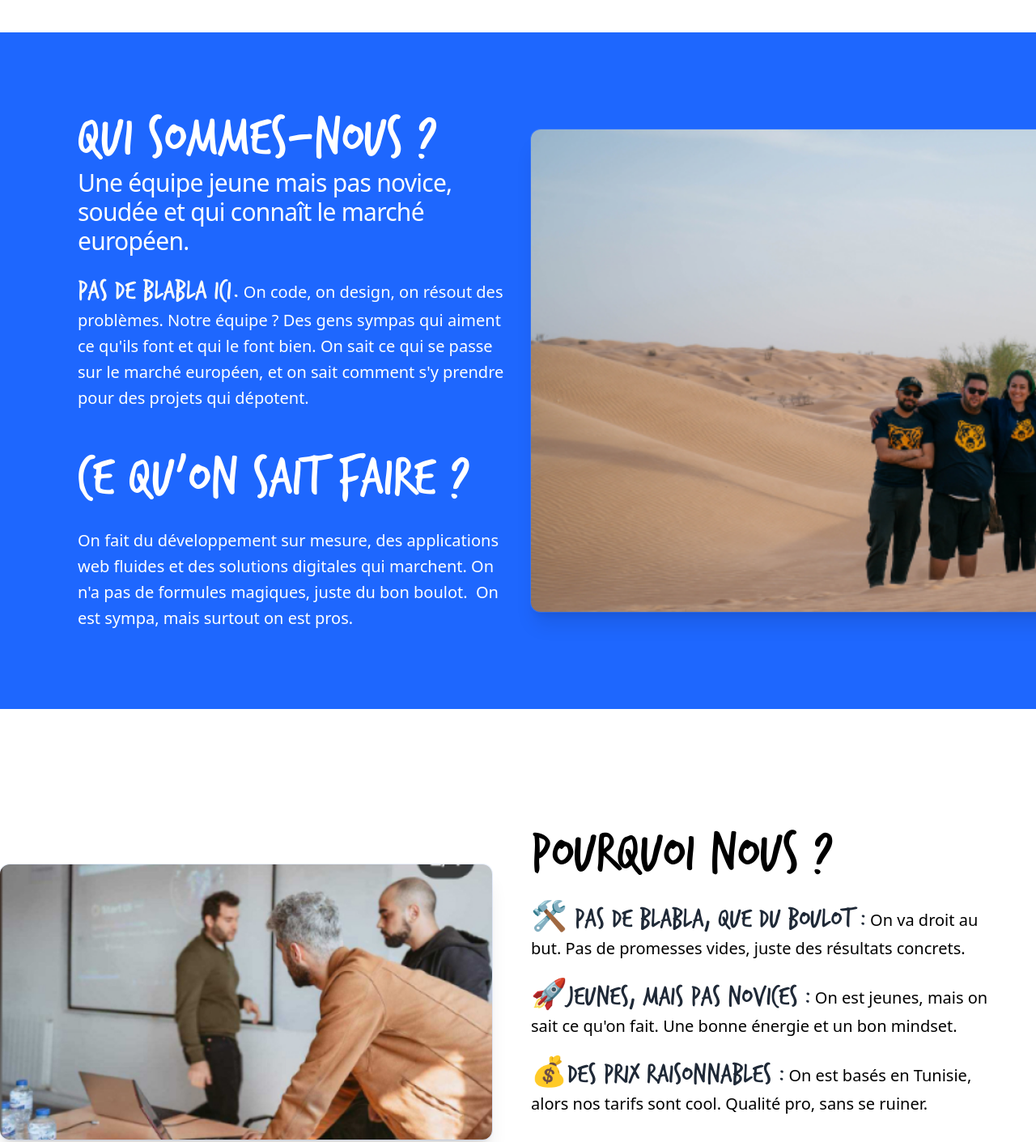
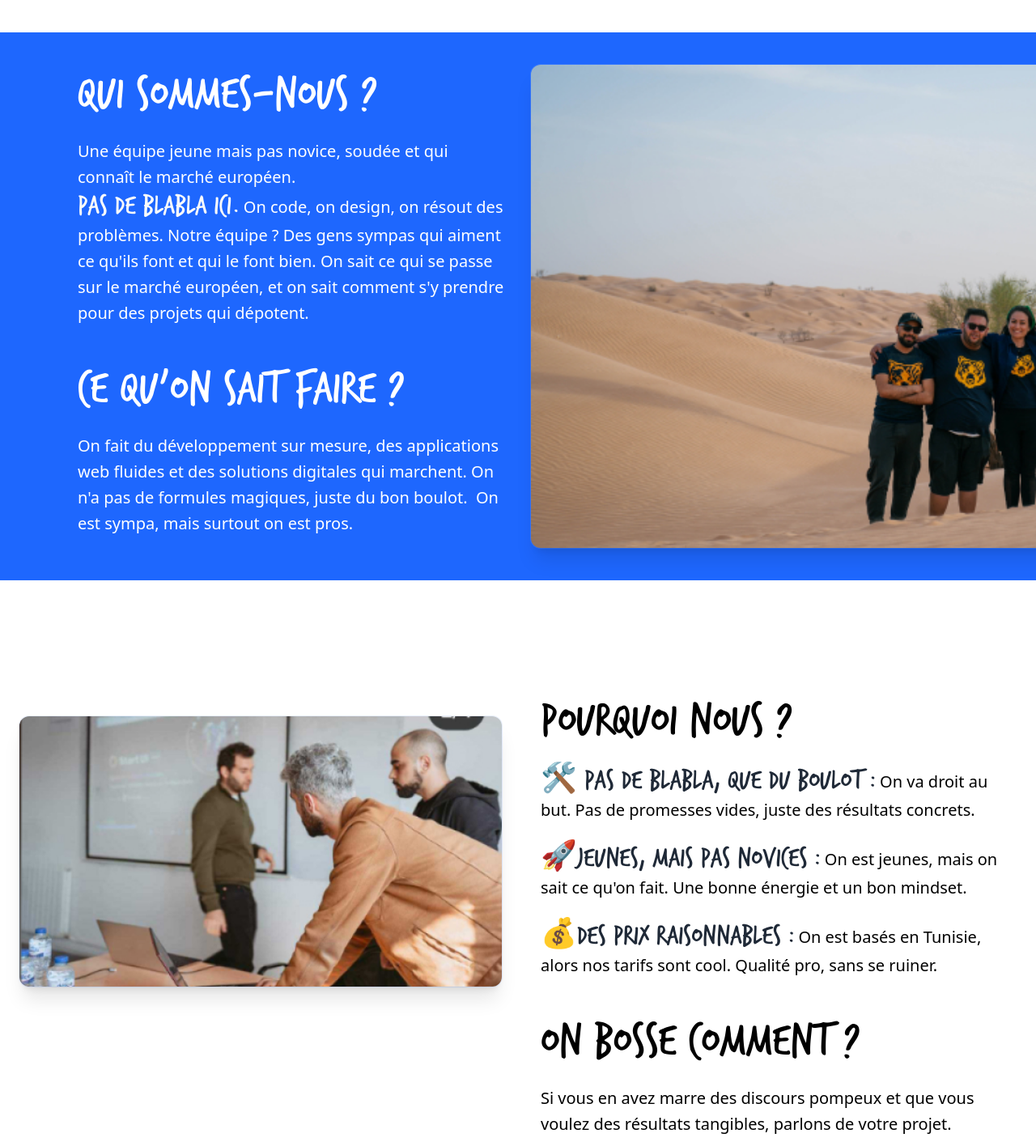
Before and after one commit to AzizOuertani/camelstudio-landing-page, a Next.js app: page / in a window 1280 px wide. Shown: the part 1720-3131 px from the top of the page at 81% size. Built offline with nearby package versions, Linux system fonts and the light colour scheme.

Commit message:
add A Work with us section

```diff
--- a/src/app/page.tsx
+++ b/src/app/page.tsx
@@ -2,12 +2,14 @@
 import Hero from "@/components/hero";
 import Service from "@/components/services";
 import AboutUs from "@/components/aboutUs";
+import WorkWithUs from "@/components/workWithUs";
 export default function Home() {
   return (
     <main>
       <Hero />
       <Service />
       <AboutUs />
+      <WorkWithUs />
     </main>
   );
 }
--- a/src/components/aboutUs/_partial/AboutUsFirstSection.tsx
+++ b/src/components/aboutUs/_partial/AboutUsFirstSection.tsx
@@ -5,18 +5,17 @@ const AboutUsFirstSection = () => {
   return (
     <div className="bg-blue ">
       <div className="mx-auto  ">
-        <div className="relative isolate overflow-hidden bg-primary-400 px-6 py-20  sm:px-10 sm:py-24 lg:py-24 xl:px-24">
+        <div className="relative isolate overflow-hidden bg-primary-400 px-6 py-10  sm:px-10 sm:py-24 lg:py-10 xl:px-24">
           <div className="mx-auto grid max-w-2xl grid-cols-1 gap-x-8 gap-y-16 sm:gap-y-20 lg:mx-0 lg:max-w-none lg:grid-cols-2 lg:items-center lg:gap-y-0">
             <div className=" space-y-12 lg:row-start-2 lg:max-w-2xl ">
               <section>
-                <h1 className="text-7xl font-thrashand  font-bold text-white ">
+                <h1 className="text-4xl sm:text-6xl font-thrashand  font-bold text-white ">
                   Qui sommes-nous ?
                 </h1>
-                <h3 className="text-3xl tracking-tight text-white ">
+                <p className="mt-6 text-xl  leading-8 text-white">
                   Une équipe jeune mais pas novice, soudée et qui connaît le
                   marché européen.
-                </h3>
-                <p className="mt-6 text-xl  leading-8 text-white">
+                  <br />
                   <span className="font-thrashand text-4xl text-gray-50">
                     Pas de blabla ici.
                   </span>{" "}
@@ -28,7 +27,7 @@ const AboutUsFirstSection = () => {
                 </p>
               </section>
               <section>
-                <h1 className="text-7xl font-thrashand  font-bold text-white ">
+                <h1 className="text-4xl sm:text-6xl font-thrashand  font-bold text-white ">
                   Ce {" qu'o"}n sait faire ?
                 </h1>
                 <p className="mt-6 text-xl leading-8 text-white">
--- a/src/components/aboutUs/_partial/AboutUsSecondSection.tsx
+++ b/src/components/aboutUs/_partial/AboutUsSecondSection.tsx
@@ -1,15 +1,16 @@
 import Image from "next/image";
 import React from "react";
+import CSTeam from "../../../../public/csTeam2.jpg";
 
 const AboutUsSecondSection = () => {
   return (
     <div className="overflow-hidden bg-white py-24 sm:py-32">
-      <div className="mx-auto pr-6 lg:pr-8">
+      <div className="mx-auto px-6 lg:pr-8">
         <div className="mx-auto grid max-w-2xl grid-cols-1 gap-x-8 gap-y-16 sm:gap-y-20 lg:mx-0 lg:max-w-none lg:grid-cols-2">
           <div className="lg:ml-auto lg:pl-4 lg:pt-4">
             <div className=" space-y-12 lg:row-start-2 lg:max-w-5xl  ">
               <section>
-                <h1 className="text-7xl font-thrashand  font-bold text-black ">
+                <h1 className="text-4xl sm:text-6xl font-thrashand  font-bold text-black ">
                   Pourquoi nous ?
                 </h1>
 
@@ -36,7 +37,7 @@ const AboutUsSecondSection = () => {
                 </p>
               </section>
               <section>
-                <h1 className="text-7xl font-thrashand  font-bold text-black ">
+                <h1 className=" font-thrashand  font-bold text-black text-4xl sm:text-6xl ">
                   On bosse comment ?
                 </h1>
                 <p className="mt-6 text-xl leading-8 text-black">
@@ -48,13 +49,11 @@ const AboutUsSecondSection = () => {
               </section>
             </div>
           </div>
-          <div className="flex items-start justify-end lg:order-first pt-16  ">
+          <div className="flex items-start justify-end lg:order-first pt-10  ">
             <Image
-              src="/csTeam2.jpg"
+              src={CSTeam}
               alt="Product screenshot"
               className="w-[48rem] max-w-none rounded-xl shadow-xl ring-1 ring-primary-400/10 sm:w-[57rem] "
-              width={525}
-              height={294}
             />
           </div>
         </div>
--- /dev/null
+++ b/src/components/workWithUs/index.tsx
@@ -0,0 +1,84 @@
+import Image from "next/image";
+import React from "react";
+import TeamConf from "../../../public/Team_Conf.jpg";
+const WorkWithUs = () => {
+  return (
+    <div className="relative bg-primary-400">
+      <div className="mx-auto max-w-7xl lg:flex lg:justify-between lg:px-8 xl:justify-end">
+        <div className="lg:flex lg:w-1/2 lg:shrink lg:grow-0 xl:absolute xl:inset-y-0 xl:right-1/2 xl:w-1/2">
+          <div className="relative h-80 lg:-ml-8 lg:h-auto lg:w-full lg:grow xl:ml-0">
+            <Image
+              className="absolute inset-0 max-w-none h-full w-full bg-gray-50 object-cover"
+              src={TeamConf}
+              alt=""
+            />
+          </div>
+        </div>
+        <div className="px-6 lg:contents">
+          <div className="mx-auto max-w-2xl pb-24 pt-16 sm:pb-32 sm:pt-20 lg:ml-8 lg:mr-0 lg:w-full lg:max-w-lg lg:flex-none  xl:w-1/2 text-white">
+            <h1 className=" text-4xl mt-2  font-bold text-white font-thrashand sm:text-6xl ">
+              Développer votre projet avec le Camel Studio:
+            </h1>
+            <p className="mt-6 text-xl leading-8">
+              Chez Camel Studio, on croit fermement que la force {" d'"}une
+              équipe réside dans sa cohésion. Notre équipe ne se contente pas
+              {" d'"}être une bande de collègues, mais une véritable famille de
+              devs.
+            </p>
+            <div className="mt-10 max-w-xl text-xl leading-7  lg:max-w-none">
+              <p>
+                Avec nous, vous faites le choix d’avoir toute une équipe soudée
+                prête à faire briller votre vision. Même si chaque membre de
+                notre équipe bosse sur des projets différents, {" l'"}esprit
+                {" d'"}équipe reste intact.
+              </p>
+              <p className="mt-8 ">
+                On comprend que chaque projet ait des besoins spécifiques,
+                {" c'"}est pourquoi on offre deux options flexibles pour
+                répondre à vos attentes.
+              </p>
+              <ul className="text-white space-y-4 mt-6">
+                <li className="rounded-2xl border border-gray-200 p-8">
+                  <h2 className="text-3xl sm:text-4xl">💪👩‍💻🚀</h2>
+                  <h3 className="mt-6 text-4xl font-semibold font-thrashand sm:text-6xl">
+                    Option 1 :
+                  </h3>
+                  <p className="mt-2 font-raleway ">
+                    Vous avez déjà une équipe en place et vous voulez la booster
+                    ? Aucun problème ! Prenez {" l'"}un de nos développeurs, et
+                    non seulement vous aurez un professionnel dédié, mais vous
+                    aurez aussi accès à {" l'"}expertise collective de toute
+                    notre équipe qui le soutient et l’épaule en coulisses.
+                  </p>
+                </li>
+
+                <li className="rounded-2xl border border-gray-200 p-8">
+                  <h2 className="text-3xl sm:text-4xl">🤝👨‍💻🌐</h2>
+                  <h3 className="mt-6 text-4xl font-semibold font-thrashand sm:text-6xl">
+                    Option 2 :
+                  </h3>
+                  <p className="mt-2 font-raleway ">
+                    Vous préférez déléguer {" l'"}intégralité de votre projet à
+                    notre équipe ? Laisse-nous prendre les rênes. Confiez-nous
+                    votre vision, et notre équipe de développement mettra en
+                    œuvre chaque ligne de code avec soin, du concept à la
+                    réalisation.
+                  </p>
+                </li>
+              </ul>
+              <p className="mt-6">
+                Chez Camel Studio, on est fiers de notre esprit {" d'"}équipe et
+                on est prêts à vous accompagner, que vous ayez besoin {" d'"}un
+                renfort ponctuel ou d’une conception complète. Faites équipe
+                avec nous, et ensemble, on fera de votre vision une réalité.
+                🚀🐪
+              </p>
+            </div>
+          </div>
+        </div>
+      </div>
+    </div>
+  );
+};
+
+export default WorkWithUs;
```
Also changed, not shown: public/Team_Conf.jpg (added).
